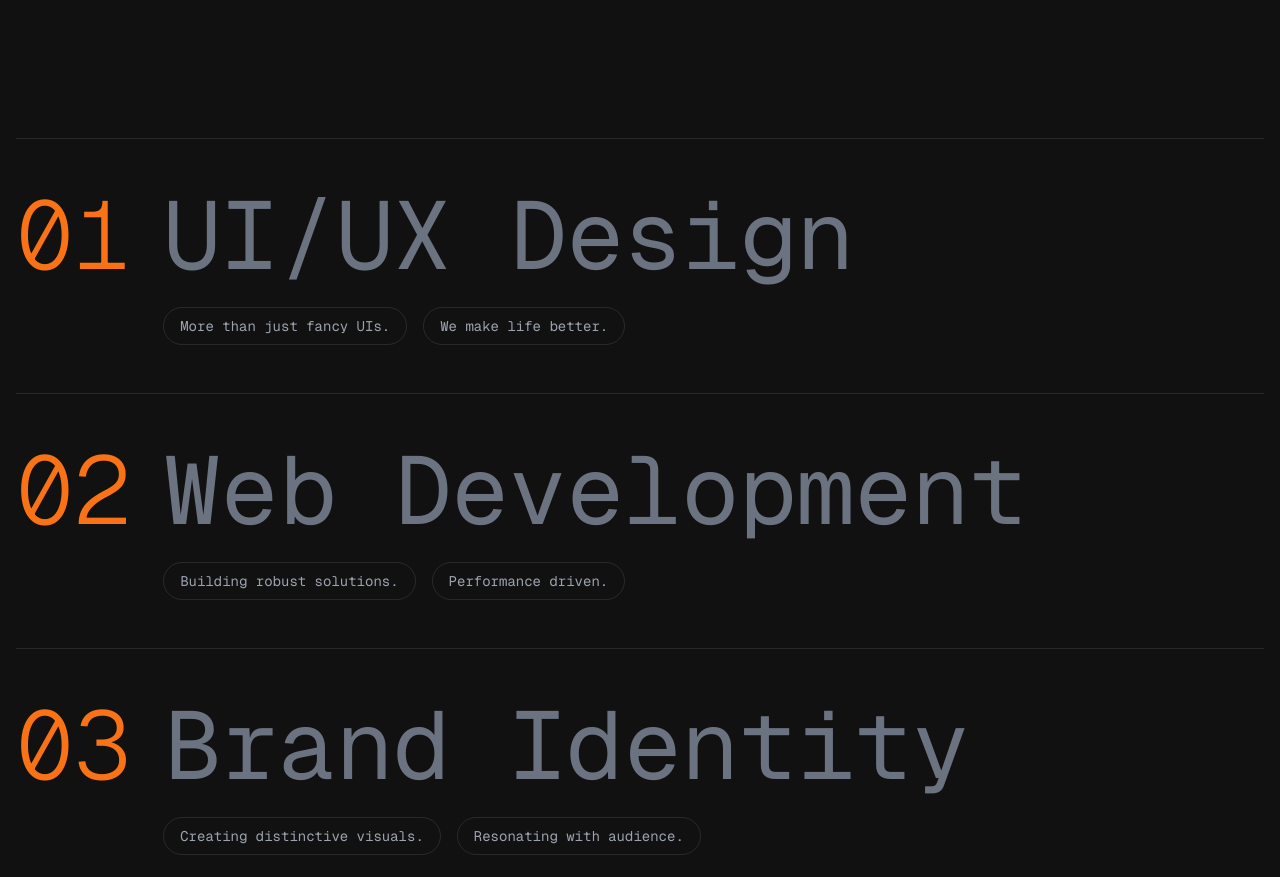
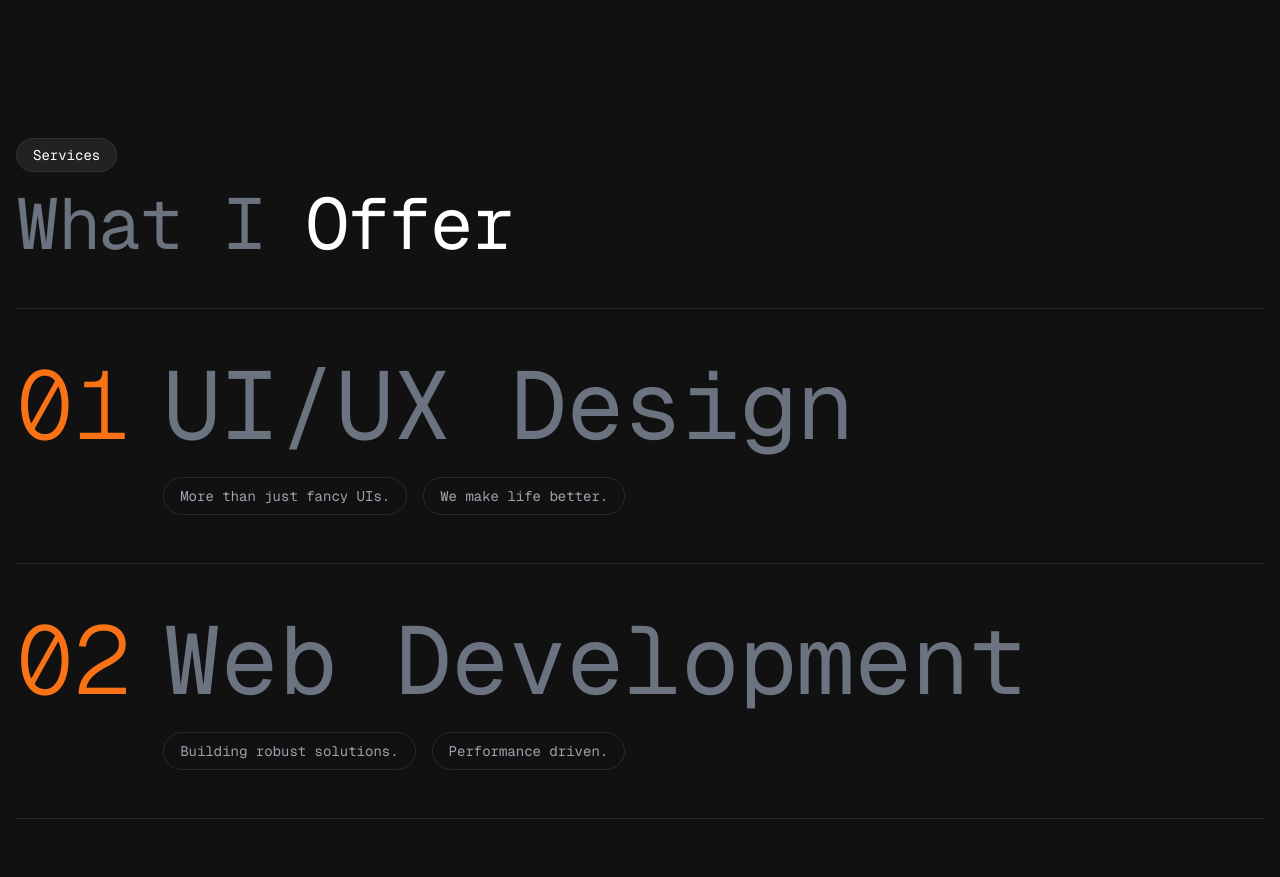
Before and after one commit to nanayawdev/nycre8ivestudio, a Next.js app: page / in a window 1280 px wide. Shown: the part 3740-4617 px from the top of the page. Built offline with nearby package versions, Linux system fonts and the light colour scheme.

Commit message:
Add section header and title to Features section with Services label

```diff
--- a/components/sections/features.tsx
+++ b/components/sections/features.tsx
@@ -74,6 +74,16 @@ export function Features() {
   return (
     <section className="relative bg-[#111111] px-4 py-32">
       <div className="max-w-7xl mx-auto">
+        <div className="mb-12">
+          <div className="inline-block px-4 py-1.5 rounded-full text-sm bg-[#222] border border-[#333]">
+            Services
+          </div>
+          <h2 className="text-4xl md:text-6xl lg:text-7xl tracking-tight mt-4">
+            <span className="text-gray-500">What I</span>{" "}
+            <span className="text-white">Offer</span>
+          </h2>
+        </div>
+
         <div className="space-y-0">
           {features.map((feature, index) => (
             <FeatureCard key={index} feature={feature} />
```
